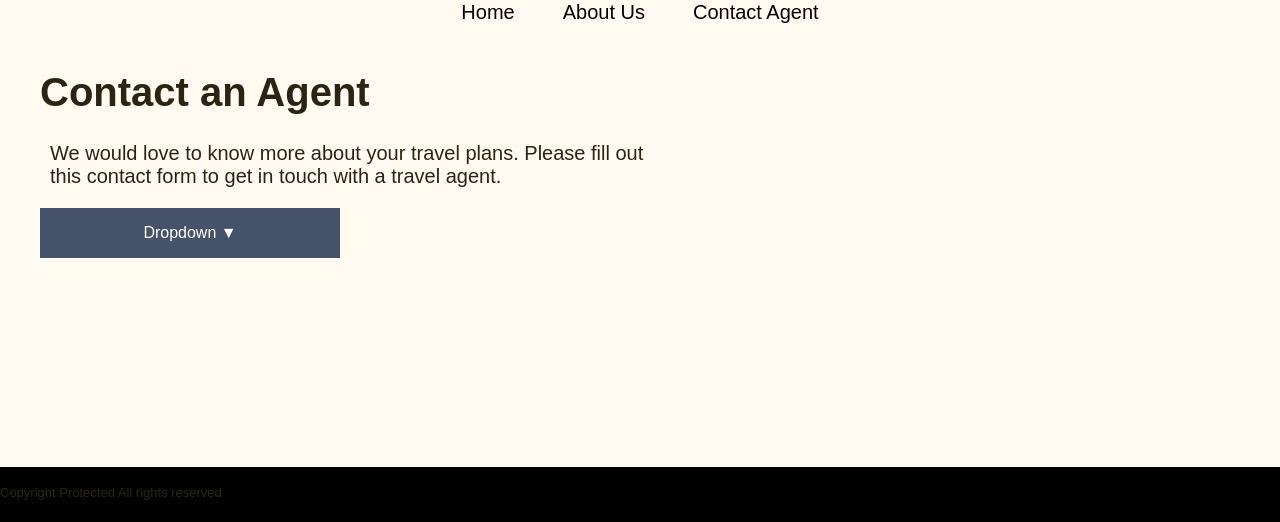
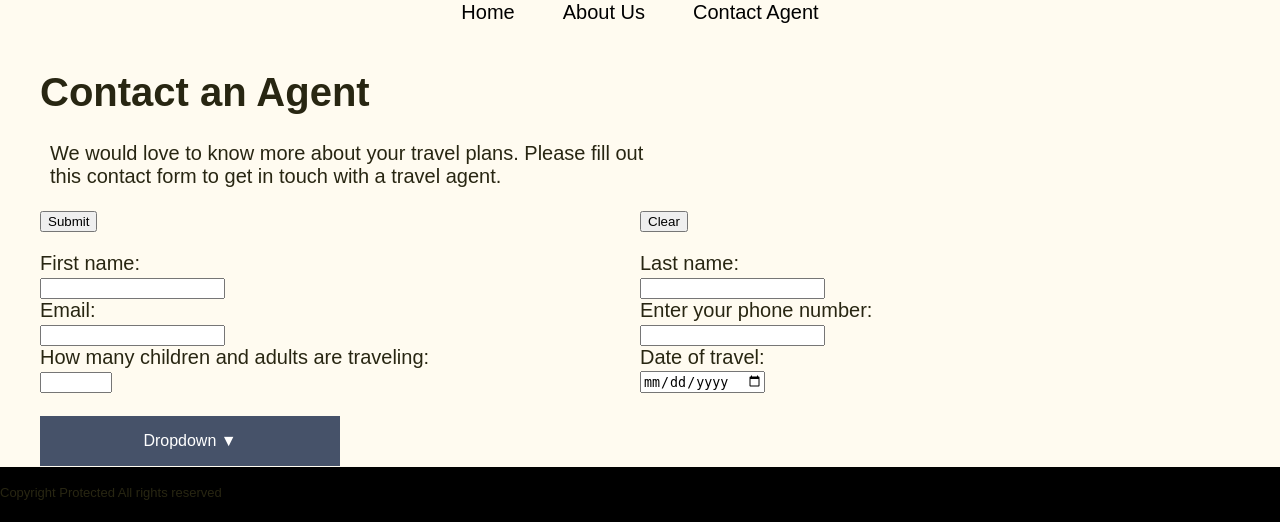
Before and after one commit to Element-l/ITC475-Adv-Web-Dev, a PHP site: page /contact.html in a window 1280 px wide. Shown: the part 278-800 px from the top of the page. Run offline with PHP 8.4, Linux system fonts and the light colour scheme.

Commit message:
Added more to contact form, validation, etc

```diff
--- a/Assignment 1/activityselector.js
+++ b/Assignment 1/activityselector.js
@@ -4,16 +4,16 @@ function NZ() {
   document.getElementById("location").innerHTML = "New Zealand";
 
   document.getElementById("checkboxes").innerHTML =
-  "<input type=\"checkbox\"> City Tours </input>"
+  "<input type=\"checkbox\"> City Tours </input><br>"
 
   document.getElementById("checkboxes").innerHTML +=
-  "<input type=\"checkbox\"> Sports </input>"
+  "<input type=\"checkbox\"> Sports </input><br>"
 
   document.getElementById("checkboxes").innerHTML +=
-  "<input type=\"checkbox\"> Cycling </input>"
+  "<input type=\"checkbox\"> Cycling </input><br>"
 
   document.getElementById("checkboxes").innerHTML +=
-  "<input type=\"checkbox\"> Museums </input>"
+  "<input type=\"checkbox\"> Museums </input><br>"
 
   document.getElementById("checkboxes").innerHTML +=
   "<input type=\"checkbox\"> Boating </input>";
@@ -25,16 +25,16 @@ function Maldives() {
   document.getElementById("location").innerHTML = "Maldives, South Asia";
 
   document.getElementById("checkboxes").innerHTML =
-  "<input type=\"checkbox\"> Museums </input>"
+  "<input type=\"checkbox\"> Museums </input><br>"
 
   document.getElementById("checkboxes").innerHTML +=
-  "<input type=\"checkbox\"> Sailing </input>"
+  "<input type=\"checkbox\"> Sailing </input><br>"
 
   document.getElementById("checkboxes").innerHTML +=
-  "<input type=\"checkbox\"> Beach </input>"
+  "<input type=\"checkbox\"> Beach </input><br>"
 
   document.getElementById("checkboxes").innerHTML +=
-  "<input type=\"checkbox\"> Hiking </input>"
+  "<input type=\"checkbox\"> Hiking </input><br>"
 
   document.getElementById("checkboxes").innerHTML +=
   "<input type=\"checkbox\"> Boating </input>";
@@ -46,13 +46,13 @@ function Venice() {
   document.getElementById("location").innerHTML = "Venice, Italy";
 
   document.getElementById("checkboxes").innerHTML =
-  "<input type=\"checkbox\"> Museums </input>"
+  "<input type=\"checkbox\"> Museums </input><br>"
 
   document.getElementById("checkboxes").innerHTML +=
-  "<input type=\"checkbox\"> Theatre </input>"
+  "<input type=\"checkbox\"> Theatre </input><br>"
 
   document.getElementById("checkboxes").innerHTML +=
-  "<input type=\"checkbox\"> Parks and Recreation </input>"
+  "<input type=\"checkbox\"> Parks and Recreation </input><br>"
 
   document.getElementById("checkboxes").innerHTML +=
   "<input type=\"checkbox\"> City Tours </input>"
@@ -65,15 +65,47 @@ function Cancun() {
   document.getElementById("location").innerHTML = "Cancun";
 
   document.getElementById("checkboxes").innerHTML =
-  "<input type=\"checkbox\"> Parks and Recreation </input>"
+  "<input type=\"checkbox\"> Parks and Recreation </input><br>"
 
   document.getElementById("checkboxes").innerHTML +=
-  "<input type=\"checkbox\"> Beaches </input>"
+  "<input type=\"checkbox\"> Beaches </input><br>"
 
   document.getElementById("checkboxes").innerHTML +=
-  "<input type=\"checkbox\"> Boating </input>"
+  "<input type=\"checkbox\"> Boating </input><br>"
 
   document.getElementById("checkboxes").innerHTML +=
   "<input type=\"checkbox\"> Snorkeling </input>"
 
 }
+
+function validateForm() {
+  let fname = document.forms["inputform"]["fname"].value;
+  let lname = document.forms["inputform"]["lname"].value;
+  let email = document.forms["inputform"]["email"].value;
+  let phone = document.forms["inputform"]["phone"].value;
+  let quantity = document.forms["inputform"]["quantity"].value;
+  let date = document.forms["inputform"]["date"].value;
+
+  if (fname === "" || lname === "" || email === "" || phone === "" || quantity === "" || date === ""){
+    document.getElementById("error").innerHTML = "<p>Empty Form Detected</p>";
+  }
+  else if (isChecked() == false){
+    document.getElementById("error").innerHTML = "<p>No activities selected</p>";
+  }
+  else if (/\D/.test(phone)){
+    document.getElementById("error").innerHTML = "<p>Phone number contains letters</p>";
+  }
+  else{
+    document.getElementById("error").innerHTML = "<p>Clear :)</p>";
+  }
+}
+
+function isChecked() {
+  let checkboxes = document.querySelectorAll('input[type=checkbox]');
+  let checkboxLength = checkboxes.length;
+  for (let i = 0; i < checkboxLength; i++) {
+    if (checkboxes[i].checked) return true;
+  }
+
+  return false;
+}
--- a/Assignment 1/contact.html
+++ b/Assignment 1/contact.html
@@ -27,6 +27,40 @@
         <p class="textdesc">
           We would love to know more about your travel plans. Please fill out this contact form to get in touch with a travel agent.
         </p>
+        <form class="inputform" name="inputform" onsubmit="return false">
+          <div id="submit">
+            <input type="submit" value="Submit" onclick="validateForm();">
+            <div id="error">
+              <p></p>
+            </div>
+          </div>
+          <div>
+            <input type="reset" value="Clear">
+          </div>
+          <div>
+            <label for="fname">First name:</label><br>
+            <input type="text" id="fname" name="fname" value=""><br>
+          </div>
+          <div>
+            <label for="lname">Last name:</label><br>
+            <input type="text" id="lname" name="lname" value=""><br>
+          </div>
+          <div>
+            <label for="email">Email:</label><br>
+            <input type="text" id="email" name="email" value=""><br>
+          </div>
+          <div>
+            <label for="phone">Enter your phone number:</label><br>
+            <input type="tel" id="phone" name="phone"><br>
+          </div>
+          <div>
+            <label for="quantity">How many children and adults are traveling:</label><br>
+            <input type="number" id="quantity" name="quantity" min="1" max="1000"><br>
+          </div>
+          <div>
+            <label for="date">Date of travel:</label><br>
+            <input type="date" id="date" name="date"><br><br>
+          </div>
           <div class="activities">
             <div class="dropdown">
               <button class="dropbtn">Dropdown ▼</button>
@@ -48,6 +82,8 @@
               </div>
             </div>
           </div>
+
+        </form>
       </div>
     </div>
     <script src='activityselector.js'></script>
--- a/Assignment 1/styles.css
+++ b/Assignment 1/styles.css
@@ -157,6 +157,7 @@ footer {
     position: relative;
     display: inline-block;
     width:300px;
+    height: 300px;
   }
 
   .dropdown-content {
@@ -177,13 +178,18 @@ footer {
 
   .dropdown-content a:hover {background-color: #ddd;}
 
-.dropdown:hover .dropdown-content {display: block;}
+.dropdown:hover .dropdown-content {
+    display: grid;
+    grid-template-columns: 1fr 1fr;
+    grid-template-rows: 1fr 1fr;
+
+}
 
 .dropdown:hover .dropbtn {background-color: #5d3476;}
 
 .activities {
     display: grid;
-    grid-template-columns: 1fr 1fr;
+    grid-template-columns: 1fr 50%;
 }
 
 #activitydisplay {
@@ -195,6 +201,12 @@ footer {
 
 #activitylist {
     display: grid;
+}
+
+.inputform {
+    display: grid;
+    grid-template-columns: 1fr;
+    padding-bottom: 100px;
 }
 
 @media screen and (min-width:767px) and (max-width: 1280px) {
@@ -226,6 +238,13 @@ footer {
     .header{
         grid-template-columns: 1fr 1fr;
     }
+    .inputform {
+        display: grid;
+        grid-template-columns: 1fr 1fr;
+    }
+    .dropdown {
+        height: 0;
+    }
 }
 
 @media screen and (min-width:1280px) {
@@ -254,4 +273,11 @@ footer {
     .header{
         grid-template-columns: 1fr 1fr;
     }
+    .inputform {
+        display: grid;
+        grid-template-columns: 1fr 1fr;
+    }
+    .dropdown {
+        height: 0;
+    }
 }
```
Lines whose indentation alone changed are shown as unchanged.
